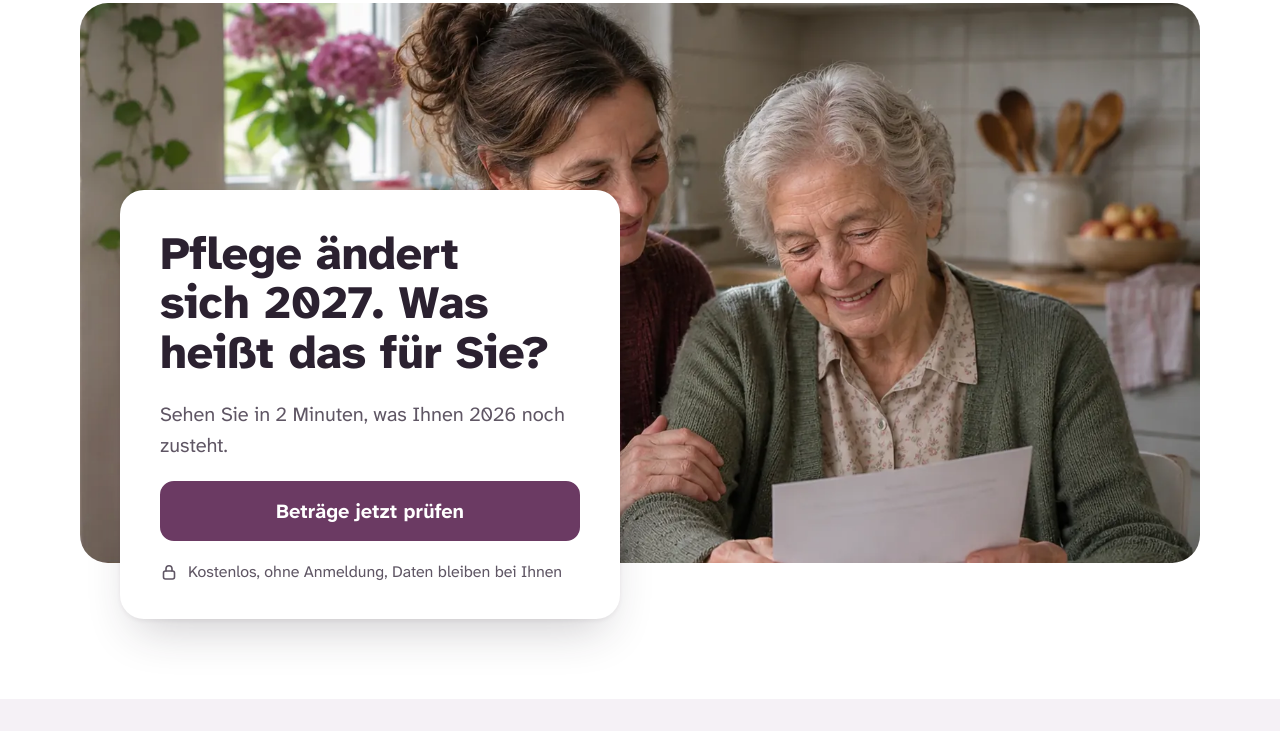
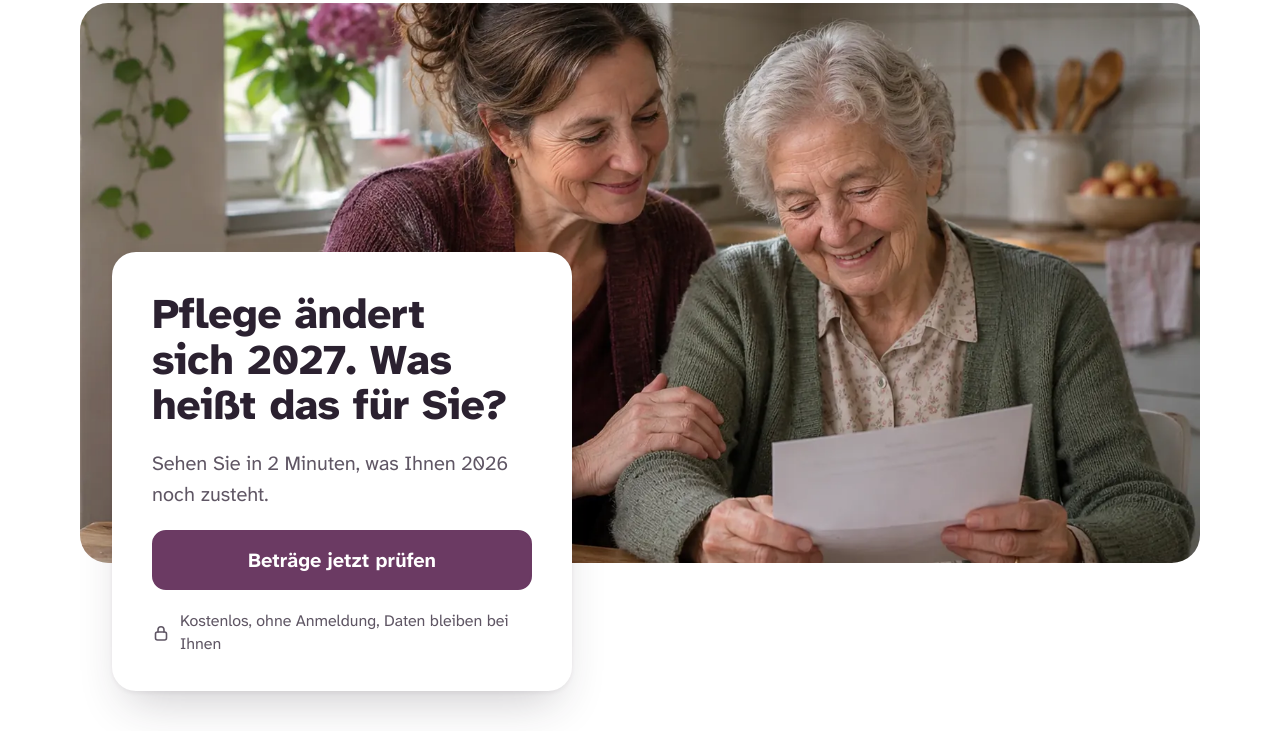
Before and after one commit to venthayconsulting-create/pflegereform-rechner, a plain HTML site: page site/index.html in a window 1280 px wide. Shown: the part 69-800 px from the top of the page. Drawn offline with Linux system fonts and the light colour scheme.

Commit message:
Hero: Textfeld tiefer, damit beide Gesichter sichtbar bleiben
Co-Authored-By: Claude Opus 5.5 <noreply@anthropic.com>
Claude-Session: https://claude.ai/code/session_01XzDtmoU7qvAT3EcHqrdA9N

```diff
--- a/site/assets/style.css
+++ b/site/assets/style.css
@@ -138,15 +138,15 @@ main { display: block; }
 .nur-gross { display: none; }
 @media (min-width: 600px) and (max-width: 959px) { .blatt { max-width: 640px; } }
 @media (min-width: 960px) {
-  .hero { max-width: var(--max); margin: 0 auto 136px; padding: 8px var(--rand) 0; }
+  .hero { max-width: var(--max); margin: 0 auto 200px; padding: 8px var(--rand) 0; }
   .hero-foto { height: 560px; max-height: none; border-radius: 28px; }
-  .hero-foto img { object-position: 60% 30%; }
+  .hero-foto img { object-position: 60% 90%; }
   .blatt {
-    position: absolute; left: calc(var(--rand) + 40px); bottom: -56px; margin: 0; width: 500px;
+    position: absolute; left: calc(var(--rand) + 32px); bottom: -128px; margin: 0; width: 460px;
     padding: 40px 40px 36px; border-radius: var(--r-flaeche); gap: 20px;
     box-shadow: 0 2px 4px rgba(43,33,48,.06), 0 24px 48px -16px rgba(43,33,48,.24);
   }
-  .blatt h1 { font-size: 46px; line-height: 1.08; }
+  .blatt h1 { font-size: 42px; line-height: 1.08; }
   .einstieg { font-size: 1rem; }
   .hero-aktion .btn { min-height: 60px; }
   .zusage { font-size: 16px; gap: 10px; }
--- a/site/index.html
+++ b/site/index.html
@@ -17,7 +17,7 @@
 <link rel="preload" href="/assets/fonts/atkinson-hyperlegible-next-latin-400-normal.woff2" as="font" type="font/woff2" crossorigin>
 <link rel="preload" href="/assets/fonts/atkinson-hyperlegible-next-latin-700-normal.woff2" as="font" type="font/woff2" crossorigin>
 <link rel="preload" href="/assets/fonts/atkinson-hyperlegible-next-latin-800-normal.woff2" as="font" type="font/woff2" crossorigin>
-<link rel="stylesheet" href="/assets/style.css?v=378defab28">
+<link rel="stylesheet" href="/assets/style.css?v=bfaebba136">
 </head>
 <body>
 <a class="skip" href="#inhalt">Zum Inhalt springen</a>
```
Also changed, not shown: site/404.html (+1 -1 lines), site/datenschutz/index.html (+1 -1 lines), site/entlastungsbetrag-2026/index.html (+1 -1 lines), site/hausnotruf-zuschuss/index.html (+1 -1 lines), site/impressum/index.html (+1 -1 lines), site/pflegegrad-2027/index.html (+1 -1 lines), site/pflegehilfsmittel-pflegebox/index.html (+1 -1 lines), site/pflegereform-2027/index.html (+1 -1 lines), site/verhinderungspflege-2026/index.html (+1 -1 lines), site/wohnumfeld-zuschuss-treppenlift-bad/index.html (+1 -1 lines).
